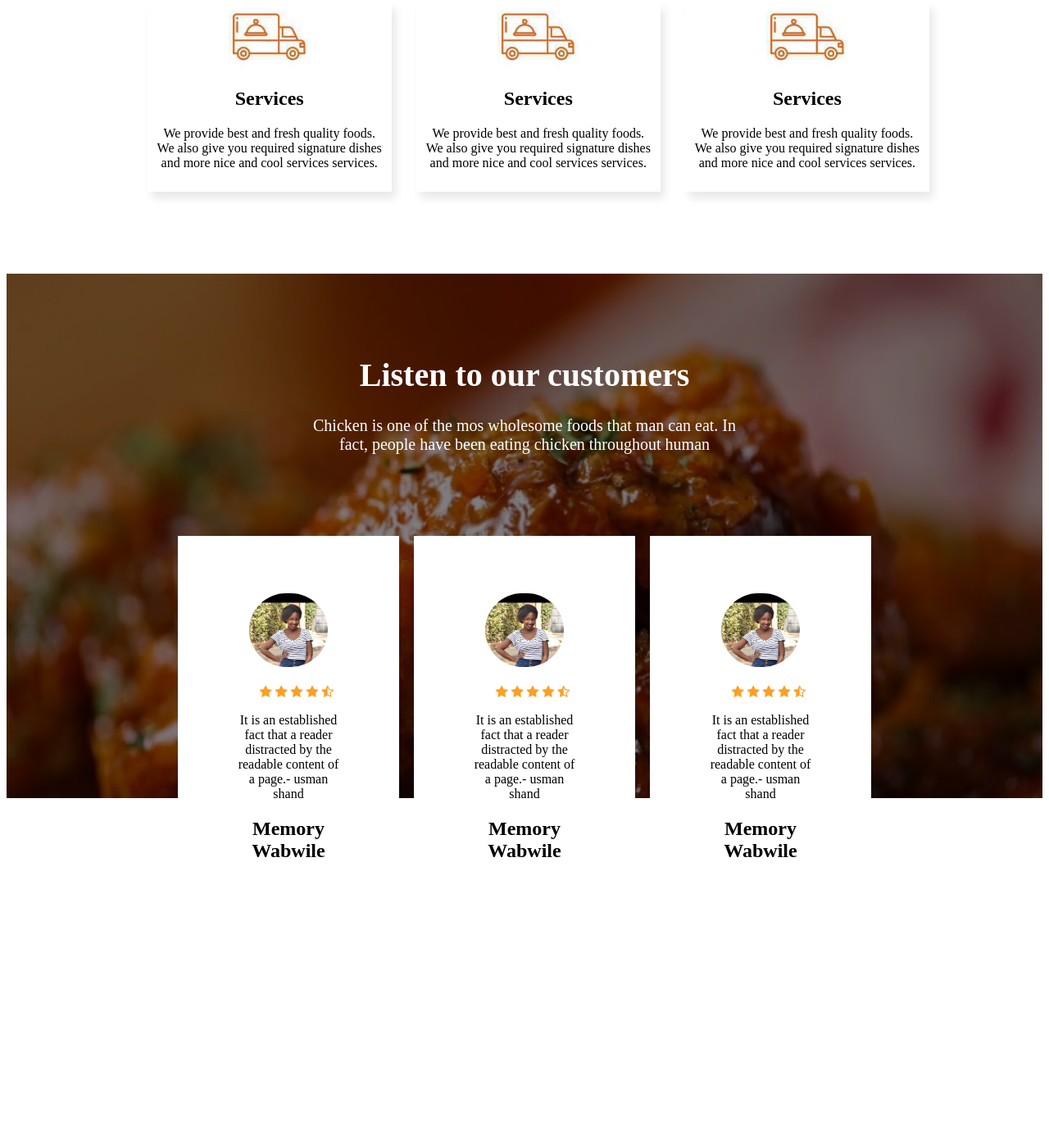
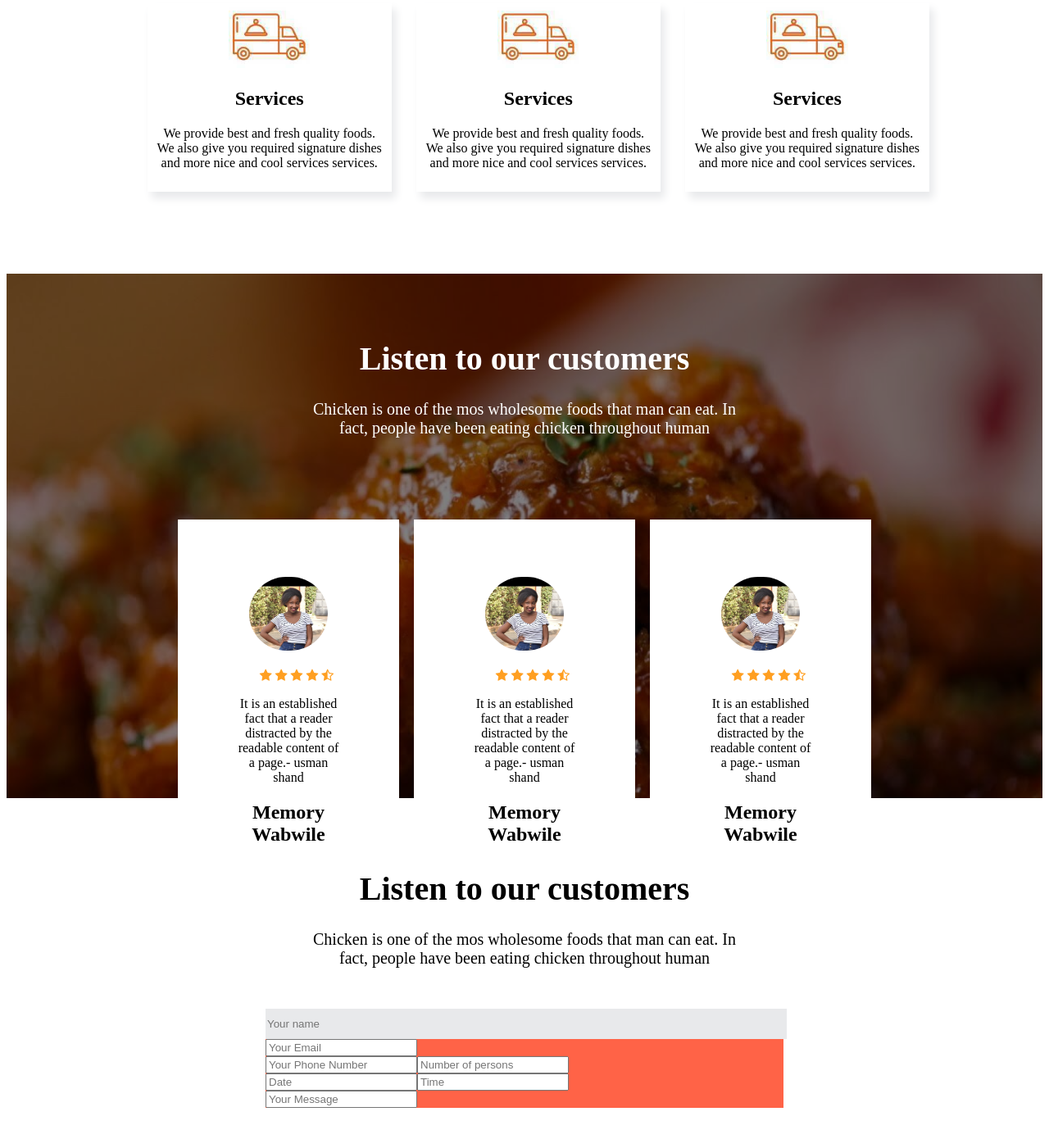
Before and after one commit to Memory-Wabwile/restaurant-01, a plain HTML site: page index.html in a window 1280 px wide. Shown: the part 3343-4733 px from the top of the page at 82% size. Before the commit the page ends 4485 px from the top, so only its background shows below. Drawn offline with Linux system fonts and the light colour scheme.

Commit message:
create a form

```diff
--- a/index.html
+++ b/index.html
@@ -254,7 +254,7 @@
     </div>
     <div class="customers">
         <div class="overlay">
-        <h1 style="font-size:40px;color: white; text-align: center; padding-top: 100px; margin-top: 80px;" > Listen to our customers</h1>
+        <h1 style="font-size:40px;color: white; text-align: center; padding-top: 80px; margin-top: 80px;" > Listen to our customers</h1>
         <p style="color: white; text-align: center; font-size: 20px;" >Chicken is one of the mos wholesome foods that man can eat. In <br> fact, people have been eating chicken
             throughout human </p>
 
@@ -295,6 +295,20 @@
     </div>
     </div>
 
+    <div class="booktable">
+        <h1 style="font-size:40px;color:black; text-align: center; padding-top: 60px; " > Listen to our customers</h1>
+        <p style="color: black; text-align: center; font-size: 20px;" >Chicken is one of the mos wholesome foods that man can eat. In <br> fact, people have been eating chicken
+            throughout human </p>
+            <form action="" style="background-color: tomato; width: 50%; margin:50px 100px 100px 25%;" >
+                <input style="width: 100%; height: 35px; background-color: rgb(232, 233, 235); border: none;" type="text" id="fname" name="fname" placeholder="Your name"><br>
+                <input type="text" id="fname" name="fname" placeholder="Your Email"><br>
+                <input type="text" id="fname" name="fname" placeholder="Your Phone Number"><span><input type="text" id="fname" name="fname" placeholder="Number of persons"></span><br>
+                <input type="text" id="fname" name="fname" placeholder="Date"><span><input type="text" id="fname" name="fname" placeholder="Time"></span><br>
+                <input type="text" id="fname" name="fname" placeholder="Your Message"><br>
+            </form>
+
+    </div>
+
 </body>
 
 </html>
```
